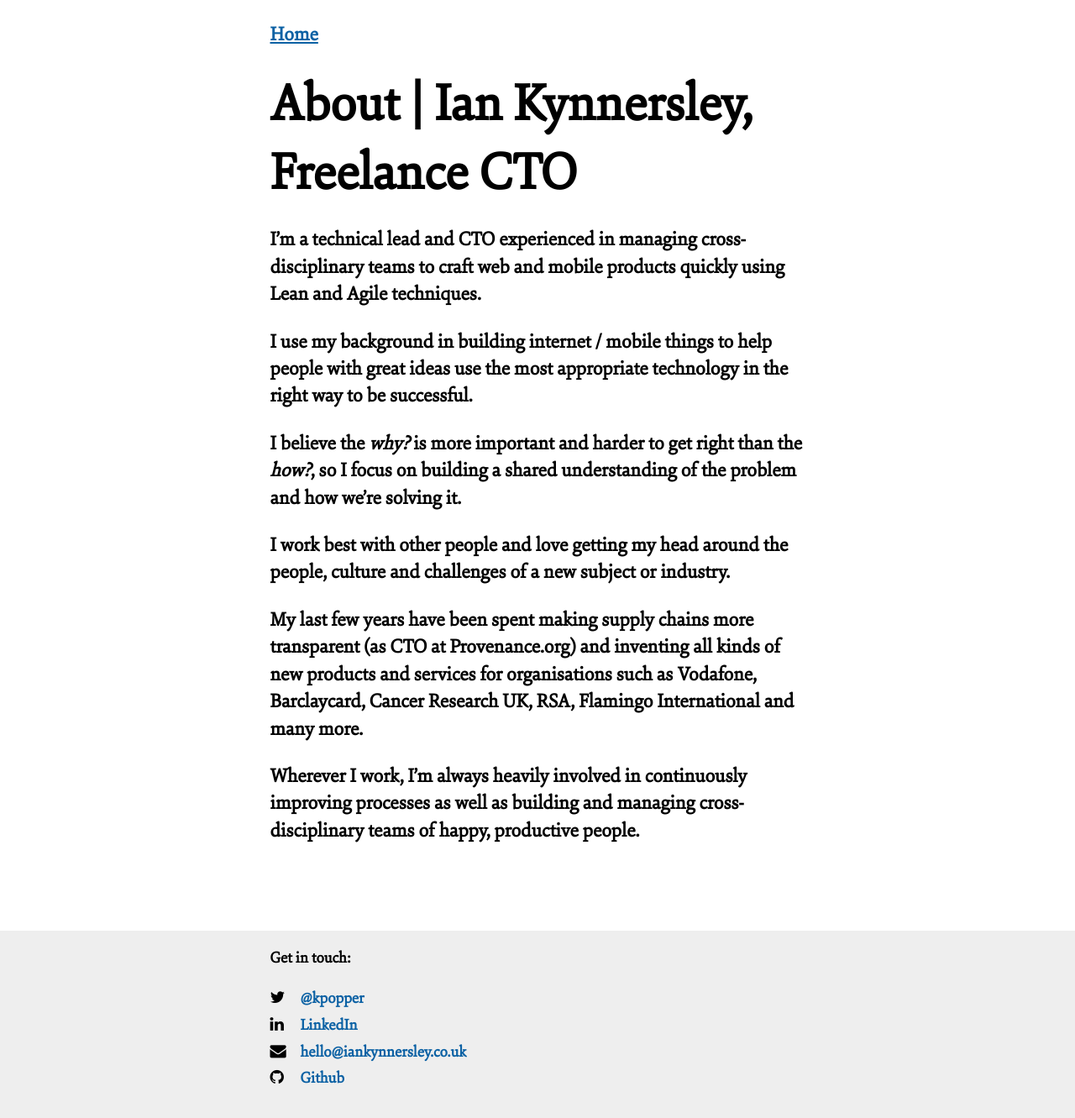
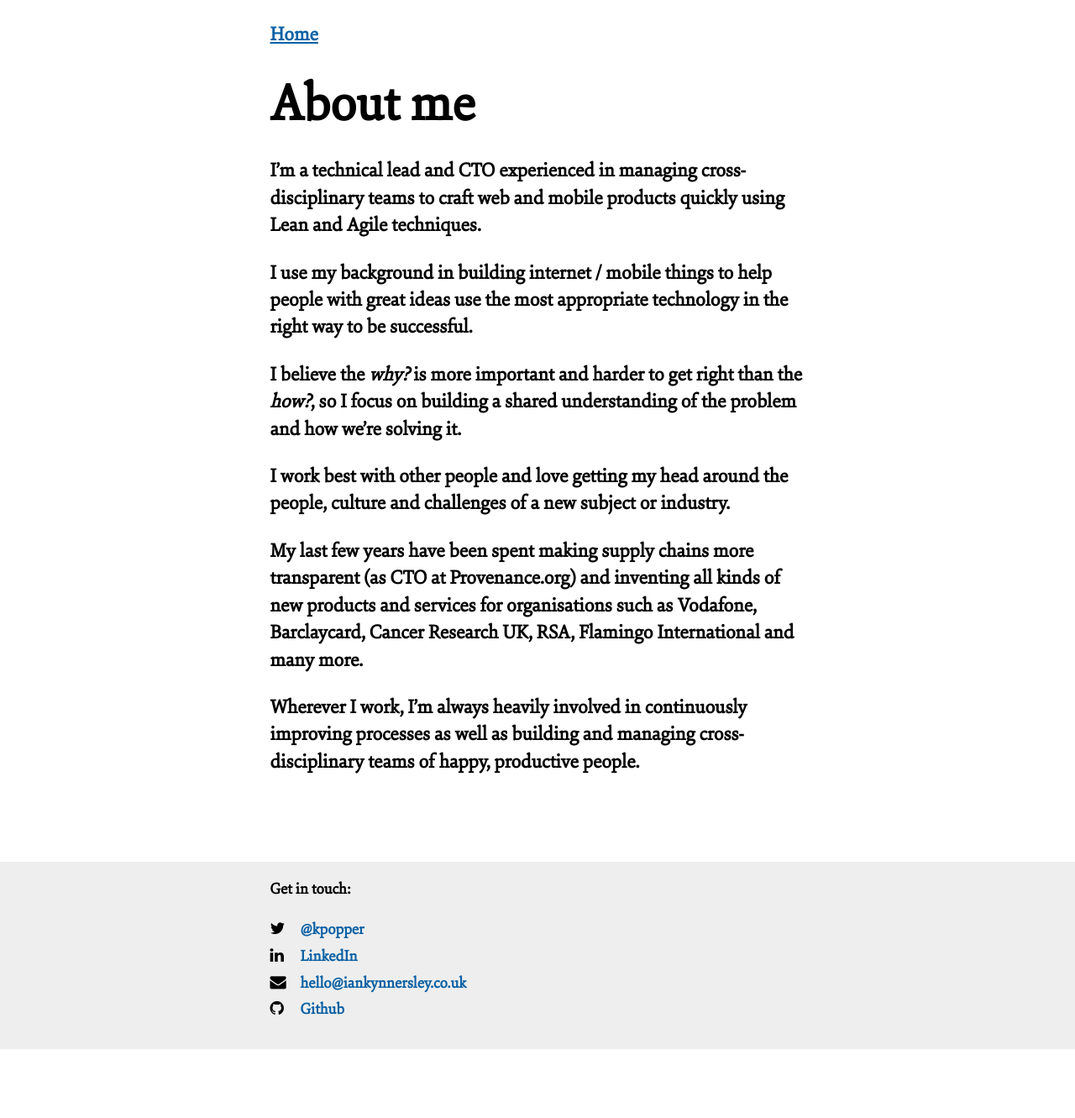
Before and after one commit to kpopper/iankynnersley.co.uk, a Jekyll site: the page built from about/index.md, in a window 1280 px wide. Shown: the whole page at 84% size. Built offline with Jekyll 4.4.1, drawn with Linux system fonts in a browser that asks for light colours; nearby versions of some CDN libraries; after the commit the page ends 1249 px from its top, so only the background shows below that.

Commit message:
Revert about page title
I updated the page title so that it would have more SEO juice in the page meta data but didn't realise it would also update the visible title on the page

```diff
--- a/about/index.md
+++ b/about/index.md
@@ -1,6 +1,6 @@
 ---
 layout: page
-title: About | Ian Kynnersley, Freelance CTO
+title: About me
 ---
 
 I'm a technical lead and CTO experienced in managing cross-disciplinary teams to craft web and mobile products quickly using Lean and Agile techniques.
```
